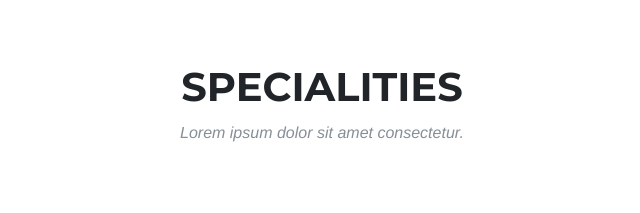
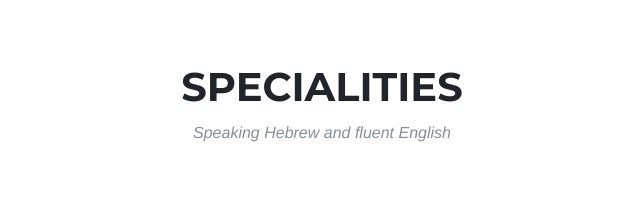
Before and after one commit to matan1542/Matan-Portfolio, a plain HTML site: page index.html in a window 1280 px wide. Shown: the part 840-1053 px from the top of the page, 318-958 px from the left. Drawn offline with Linux system fonts and the light colour scheme; a web font is replaced by a local one.

```diff
--- a/index.html
+++ b/index.html
@@ -103,7 +103,7 @@
       <div class="row">
         <div class="col-lg-12 text-center">
           <h2 class="section-heading">Specialities</h2>
-          <h3 class="section-subheading text-muted">Lorem ipsum dolor sit amet consectetur.</h3>
+          <h3 class="section-subheading text-muted">Speaking Hebrew and fluent English</h3>
         </div>
       </div>
       <div class="row text-center">
@@ -130,7 +130,7 @@
             <i class="fa fa-laptop fa-stack-1x fa-inverse"></i>
           </span>
           <h4 class="service-heading">JavaScript</h4>
-          <p class="text-muted">Vanilla JS ,React with Redux ,  and some other frameworks</p>
+          <p class="text-muted">Vanilla JS ,React with Redux , and some other frameworks</p>
         </div>
       </div>
     </div>
```
